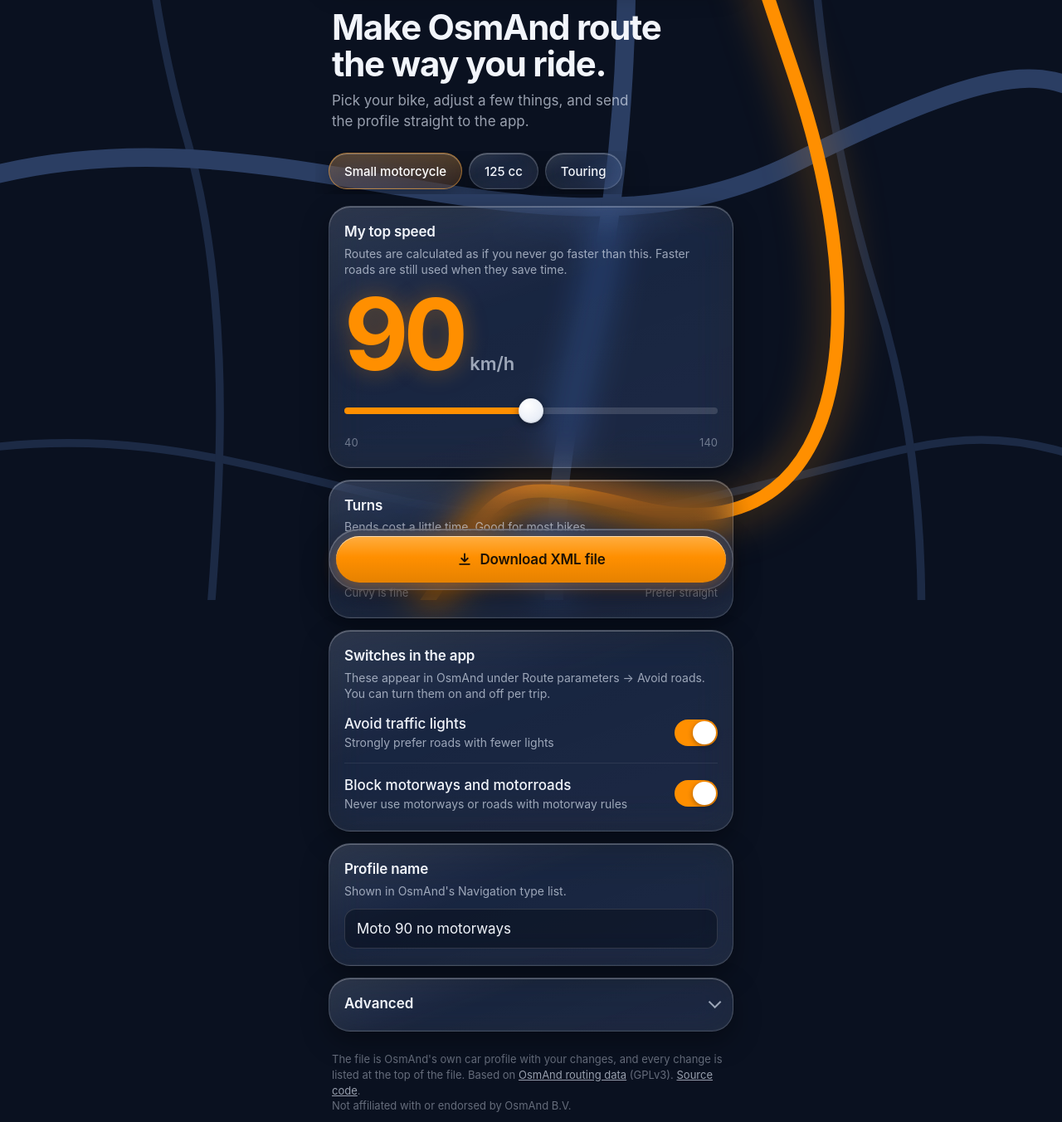
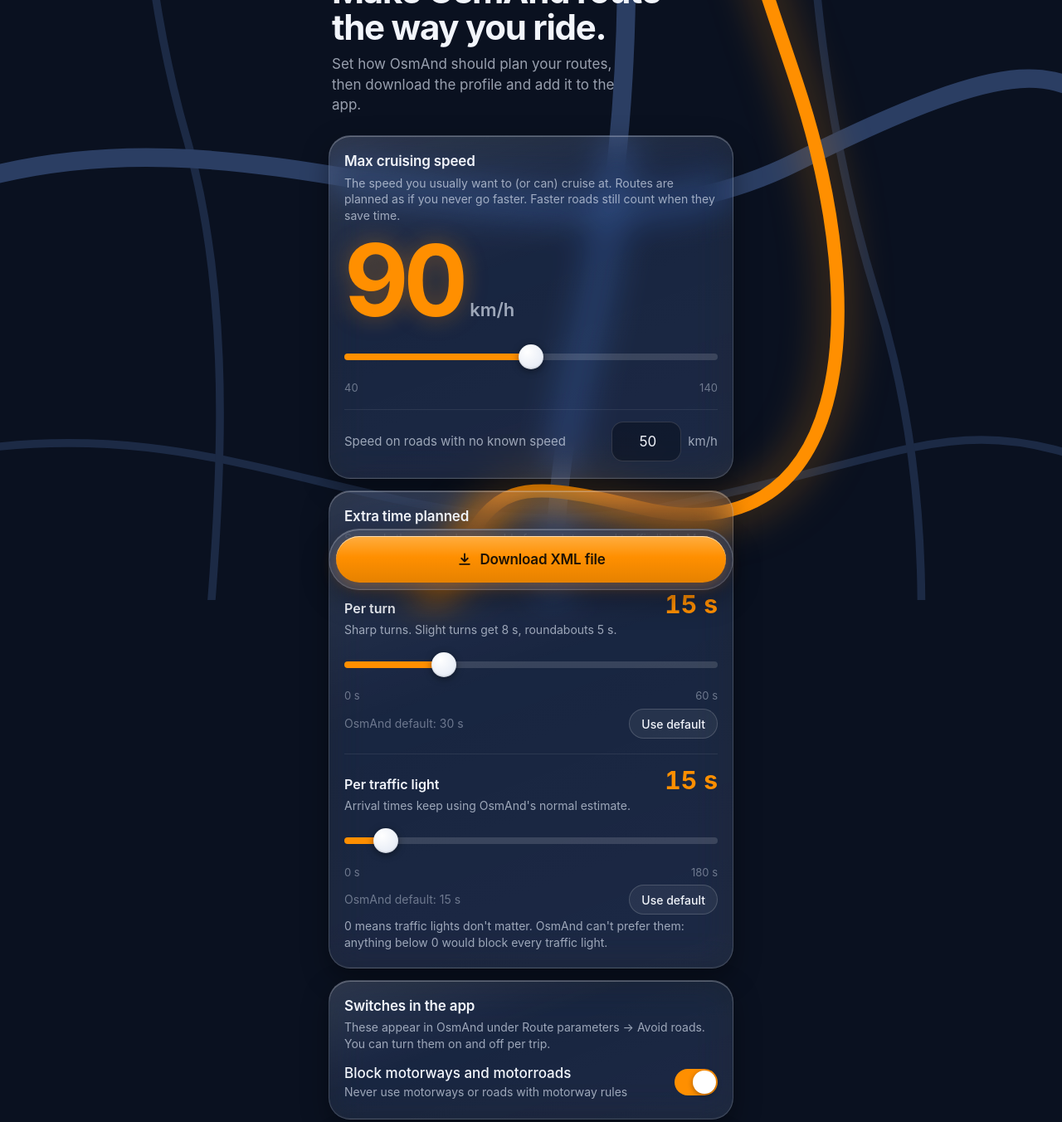
Before and after one commit to TheRealNepomuk/routing-profile-creator, a plain HTML site: page index.html in a window 1280 px wide. Shown: the part 77-1429 px from the top of the page at 83% size. Drawn offline with Linux system fonts and the light colour scheme.

Commit message:
Rework form: cruising speed, extra-time sliders, no presets
- Remove top bar and preset chips
- "Max cruising speed" panel incl. speed on roads with no known speed
- New "Extra time planned" panel: per-turn and per-traffic-light sliders
  with OsmAnd defaults and reset buttons; traffic light cost is applied
  directly (clamped at 0, negative would make lights impassable)
- Drop the "Avoid traffic lights" app switch in favour of the slider

Co-Authored-By: Claude Opus 5.5 <noreply@anthropic.com>

```diff
--- a/css/style.css
+++ b/css/style.css
@@ -78,30 +78,13 @@ body {
     0 12px 32px rgba(0, 0, 0, 0.35);
 }
 
-/* ---------- top bar ---------- */
-.top {
-  position: sticky;
-  top: max(8px, env(safe-area-inset-top));
-  z-index: 5;
-  max-width: calc(520px - 2 * var(--gutter));
-  margin: 8px auto 0;
-  padding: 10px 18px;
-  border-radius: 999px;
-  display: flex;
-  align-items: baseline;
-  justify-content: space-between;
-  gap: 12px;
-}
-.top-title { font-weight: 600; font-size: 15px; letter-spacing: -0.01em; }
-.top-sub { font-size: 13px; color: var(--ink-2); }
-
 /* ---------- page ---------- */
 .page {
   position: relative;
   z-index: 1;
   max-width: 520px;
   margin: 0 auto;
-  padding: 28px var(--gutter) calc(var(--dock-h) + 40px + env(safe-area-inset-bottom));
+  padding: max(36px, calc(env(safe-area-inset-top) + 20px)) var(--gutter) calc(var(--dock-h) + 40px + env(safe-area-inset-bottom));
   display: flex;
   flex-direction: column;
   gap: 14px;
@@ -117,32 +100,6 @@ body {
   text-wrap: balance;
 }
 .intro p { margin: 0; color: var(--ink-2); max-width: 34ch; }
-
-/* ---------- presets ---------- */
-.presets {
-  display: flex;
-  gap: 8px;
-  overflow-x: auto;
-  padding: 2px 2px 6px;
-  margin: 0 calc(var(--gutter) * -1);
-  padding-inline: var(--gutter);
-  scrollbar-width: none;
-}
-.presets::-webkit-scrollbar { display: none; }
-.chip {
-  flex: none;
-  min-height: 44px;
-  padding: 0 18px;
-  border-radius: 999px;
-  color: var(--ink);
-  font: 500 15px var(--font);
-  cursor: pointer;
-}
-.chip[aria-checked="true"] {
-  background: linear-gradient(180deg, rgba(255,170,60,0.30), rgba(255,130,0,0.16));
-  border-color: rgba(255, 170, 60, 0.55);
-  color: #fff;
-}
 
 /* ---------- panels ---------- */
 .panel {
@@ -181,6 +138,35 @@ body {
   text-shadow: 0 0 28px rgba(255, 143, 0, 0.35);
 }
 .unit { font-size: 22px; font-weight: 600; color: var(--ink-2); }
+
+/* ---------- sub-blocks inside a panel ---------- */
+.sub { margin-top: 18px; padding-top: 16px; border-top: 1px solid rgba(255,255,255,0.08); }
+.sub-head { display: flex; align-items: baseline; justify-content: space-between; gap: 12px; }
+.sub-head h3 { margin: 0; font-size: 16px; font-weight: 600; }
+.mini-readout {
+  font: 700 30px/1 var(--font-round);
+  font-variant-numeric: tabular-nums;
+  color: var(--amber);
+  white-space: nowrap;
+}
+.sub-detail { margin: 4px 0 0; font-size: 14px; line-height: 1.4; color: var(--ink-2); }
+.default-note {
+  display: flex; align-items: center; justify-content: space-between; gap: 12px;
+  margin: 6px 0 0; font-size: 14px; color: var(--ink-3);
+}
+.link-btn {
+  min-height: 36px; padding: 0 14px;
+  border-radius: 999px; border: 1px solid var(--glass-edge);
+  background: rgba(255,255,255,0.06); color: var(--ink);
+  font: 500 14px var(--font); cursor: pointer;
+}
+.inline-field {
+  display: flex; align-items: center; justify-content: space-between; gap: 12px;
+  margin-top: 16px; padding-top: 14px; border-top: 1px solid rgba(255,255,255,0.08);
+  font-size: 15px; color: var(--ink-2);
+}
+.inline-input { display: flex; align-items: center; gap: 8px; flex: none; color: var(--ink-2); }
+.inline-input .text { width: 84px; margin: 0; text-align: right; }
 
 /* ---------- range slider ---------- */
 .range {
@@ -297,7 +283,6 @@ body {
   gap: 4px 12px;
   margin-top: 8px;
 }
-.adv-grid .field:nth-child(-n+2) { grid-column: 1 / -1; }
 .field { display: flex; flex-direction: column; font-size: 14px; color: var(--ink-2); margin-top: 8px; }
 .field .text { margin-top: 6px; }
 
--- a/index.html
+++ b/index.html
@@ -31,44 +31,56 @@
     <circle class="map-pin" cx="340" cy="20" r="5"/>
   </svg>
 
-  <header class="top glass">
-    <span class="top-title">Routing Profile Creator</span>
-    <span class="top-sub">for OsmAnd</span>
-  </header>
-
   <main class="page">
     <section class="intro">
       <h1>Make OsmAnd route the way you ride.</h1>
-      <p>Pick your bike, adjust a few things, and send the profile straight to the app.</p>
-    </section>
-
-    <section aria-label="Presets">
-      <div class="presets" role="radiogroup" aria-label="Start from">
-        <button class="chip glass" role="radio" aria-checked="true" data-preset="small">Small motorcycle</button>
-        <button class="chip glass" role="radio" aria-checked="false" data-preset="light">125 cc</button>
-        <button class="chip glass" role="radio" aria-checked="false" data-preset="touring">Touring</button>
-      </div>
+      <p>Set how OsmAnd should plan your routes, then download the profile and add it to the app.</p>
     </section>
 
     <section class="panel glass speed" aria-labelledby="speed-label">
       <div class="panel-head">
-        <h2 id="speed-label">My top speed</h2>
-        <p class="hint">Routes are calculated as if you never go faster than this. Faster roads are still used when they save time.</p>
+        <h2 id="speed-label">Max cruising speed</h2>
+        <p class="hint">The speed you usually want to (or can) cruise at. Routes are planned as if you never go faster. Faster roads still count when they save time.</p>
       </div>
       <output class="speed-readout" for="maxSpeed" aria-live="polite">
         <span id="speedValue">90</span><span class="unit">km/h</span>
       </output>
-      <input class="range" id="maxSpeed" type="range" min="40" max="140" step="5" value="90" aria-label="Top speed in km/h">
+      <input class="range" id="maxSpeed" type="range" min="40" max="140" step="5" value="90" aria-label="Max cruising speed in km/h">
       <div class="range-ends" aria-hidden="true"><span>40</span><span>140</span></div>
+      <label class="inline-field">
+        <span>Speed on roads with no known speed</span>
+        <span class="inline-input"><input class="text num" id="defaultSpeed" type="number" inputmode="numeric" min="5" max="140" value="50"> km/h</span>
+      </label>
     </section>
 
-    <section class="panel glass" aria-labelledby="turns-label">
+    <section class="panel glass" aria-labelledby="time-label">
       <div class="panel-head">
-        <h2 id="turns-label">Turns</h2>
-        <p class="hint" id="turnsHint">Bends cost a little time. Good for most bikes.</p>
+        <h2 id="time-label">Extra time planned</h2>
+        <p class="hint">Seconds the route planner adds for each turn and traffic light. More time means the planner avoids them more.</p>
       </div>
-      <input class="range" id="turns" type="range" min="0" max="100" step="5" value="50" aria-describedby="turnsHint" aria-label="Turn preference">
-      <div class="range-ends"><span>Curvy is fine</span><span>Prefer straight</span></div>
+
+      <div class="sub">
+        <div class="sub-head">
+          <h3 id="turn-label">Per turn</h3>
+          <output class="mini-readout" for="turns"><span id="turnValue">15</span> s</output>
+        </div>
+        <p class="sub-detail" id="turnDetail">sharp turns · slight turns 8 s · roundabouts 5 s</p>
+        <input class="range" id="turns" type="range" min="0" max="60" step="1" value="15" aria-labelledby="turn-label" aria-describedby="turnDetail">
+        <div class="range-ends"><span>0 s</span><span>60 s</span></div>
+        <p class="default-note">OsmAnd default: 30 s <button type="button" class="link-btn" data-reset="turns">Use default</button></p>
+      </div>
+
+      <div class="sub">
+        <div class="sub-head">
+          <h3 id="light-label">Per traffic light</h3>
+          <output class="mini-readout" for="lights"><span id="lightValue">15</span> s</output>
+        </div>
+        <p class="sub-detail" id="lightDetail">Arrival times keep using OsmAnd's normal estimate.</p>
+        <input class="range" id="lights" type="range" min="0" max="180" step="5" value="15" aria-labelledby="light-label" aria-describedby="lightDetail lightLimit">
+        <div class="range-ends"><span>0 s</span><span>180 s</span></div>
+        <p class="default-note">OsmAnd default: 15 s <button type="button" class="link-btn" data-reset="lights">Use default</button></p>
+        <p class="sub-detail" id="lightLimit">0 means traffic lights don't matter. OsmAnd can't prefer them: anything below 0 would block every traffic light.</p>
+      </div>
     </section>
 
     <section class="panel glass" aria-labelledby="avoid-label">
@@ -76,13 +88,6 @@
         <h2 id="avoid-label">Switches in the app</h2>
         <p class="hint">These appear in OsmAnd under Route parameters → Avoid roads. You can turn them on and off per trip.</p>
       </div>
-      <label class="row">
-        <span class="row-text">
-          <span class="row-title">Avoid traffic lights</span>
-          <span class="row-sub">Strongly prefer roads with fewer lights</span>
-        </span>
-        <input class="switch" type="checkbox" id="optLights" checked>
-      </label>
       <label class="row">
         <span class="row-text">
           <span class="row-title">Block motorways and motorroads</span>
@@ -101,14 +106,9 @@
     </section>
 
     <details class="panel glass advanced">
-      <summary>Advanced</summary>
+      <summary>Fine-tune turns</summary>
+      <p class="hint">The turn slider sets sharp turns and scales the others. Override them here.</p>
       <div class="adv-grid">
-        <label class="field"><span>Speed on unknown roads (km/h)</span>
-          <input class="text num" id="defaultSpeed" type="number" inputmode="numeric" min="10" max="140" value="50"></label>
-        <label class="field"><span>Traffic light penalty (seconds)</span>
-          <input class="text num" id="lightPenalty" type="number" inputmode="numeric" min="0" max="600" value="60"></label>
-        <label class="field"><span>Sharp turn (s)</span>
-          <input class="text num" id="sharpTurn" type="number" inputmode="numeric" min="0" max="120" value="15"></label>
         <label class="field"><span>Slight turn (s)</span>
           <input class="text num" id="slightTurn" type="number" inputmode="numeric" min="0" max="120" value="8"></label>
         <label class="field"><span>Roundabout (s)</span>
--- a/js/app.js
+++ b/js/app.js
@@ -1,21 +1,22 @@
 // Routing Profile Creator — page logic
-import { PRESETS, turnsFromSlider, turnHint, autoName, fileNameFor } from "./settings.js";
+import { START, OSMAND_DEFAULTS, turnsFromSharp, autoName, fileNameFor } from "./settings.js";
 import { buildOsmandXml, TEMPLATE_URL } from "./exporters/osmand.js";
 
 const $ = (id) => document.getElementById(id);
 
 const el = {
-  maxSpeed: $("maxSpeed"), speedValue: $("speedValue"), turns: $("turns"), turnsHint: $("turnsHint"),
-  lights: $("optLights"), motorroads: $("optMotorroads"), name: $("profileName"),
-  defaultSpeed: $("defaultSpeed"), lightPenalty: $("lightPenalty"),
-  sharp: $("sharpTurn"), slight: $("slightTurn"), round: $("roundaboutTurn"),
+  maxSpeed: $("maxSpeed"), speedValue: $("speedValue"), defaultSpeed: $("defaultSpeed"),
+  turns: $("turns"), turnValue: $("turnValue"), turnDetail: $("turnDetail"),
+  lights: $("lights"), lightValue: $("lightValue"),
+  slight: $("slightTurn"), round: $("roundaboutTurn"),
+  motorroads: $("optMotorroads"), name: $("profileName"),
   download: $("downloadBtn"), status: $("status"),
   sheet: $("sheet"), scrim: $("scrim"), sheetBody: $("sheetBody"), sheetClose: $("sheetClose"),
 };
 
 let template = null;
 let nameEdited = false;
-let vehicle = "motorcycle";
+const vehicle = START.vehicle;
 
 // ---------- settings from the form ----------
 const num = (input, fallback, min = 0, max = 1000) => {
@@ -27,9 +28,9 @@ function readSettings() {
   const s = {
     vehicle,
     maxSpeed: +el.maxSpeed.value,
-    defaultSpeed: num(el.defaultSpeed, 50, 5, 200),
-    turns: { sharp: num(el.sharp, 15, 0, 600), slight: num(el.slight, 8, 0, 600), roundabout: num(el.round, 5, 0, 600) },
-    avoidTrafficLights: { enabled: el.lights.checked, penalty: num(el.lightPenalty, 60, 0, 600) },
+    defaultSpeed: num(el.defaultSpeed, START.defaultSpeed, 5, 200),
+    turns: { sharp: +el.turns.value, slight: num(el.slight, 8, 0, 600), roundabout: num(el.round, 5, 0, 600) },
+    trafficLightCost: +el.lights.value,
     blockMotorroads: { enabled: el.motorroads.checked },
   };
   s.name = el.name.value.trim() || autoName(s);
@@ -42,48 +43,57 @@ function setFill(range) {
   range.style.setProperty("--fill", pct + "%");
 }
 
+function turnText() {
+  return `Sharp turns. Slight turns get ${num(el.slight, 0)} s, roundabouts ${num(el.round, 0)} s.`;
+}
+
 function sync() {
   el.speedValue.textContent = el.maxSpeed.value;
-  setFill(el.maxSpeed);
-  setFill(el.turns);
-  if (!nameEdited) el.name.value = autoName(readSettingsWithoutName());
+  el.turnValue.textContent = el.turns.value;
+  el.lightValue.textContent = el.lights.value;
+  el.turnDetail.textContent = turnText();
+  [el.maxSpeed, el.turns, el.lights].forEach(setFill);
+  if (!nameEdited) {
+    el.name.value = autoName({ vehicle, maxSpeed: +el.maxSpeed.value, blockMotorroads: { enabled: el.motorroads.checked } });
+  }
 }
 
-function readSettingsWithoutName() {
-  return { vehicle, maxSpeed: +el.maxSpeed.value, blockMotorroads: { enabled: el.motorroads.checked } };
-}
-
-function onTurns() {
-  const t = +el.turns.value;
-  const p = turnsFromSlider(t);
-  el.sharp.value = p.sharp; el.slight.value = p.slight; el.round.value = p.roundabout;
-  el.turnsHint.textContent = turnHint(t);
+function onTurnSlider() {
+  const t = turnsFromSharp(+el.turns.value);
+  el.slight.value = t.slight;
+  el.round.value = t.roundabout;
   sync();
 }
 
-function markCustom() {
-  document.querySelectorAll(".chip").forEach((c) => c.setAttribute("aria-checked", "false"));
+function applyStart() {
+  el.maxSpeed.value = START.maxSpeed;
+  el.defaultSpeed.value = START.defaultSpeed;
+  el.turns.value = START.turns.sharp;
+  el.slight.value = START.turns.slight;
+  el.round.value = START.turns.roundabout;
+  el.lights.value = START.trafficLightCost;
+  el.motorroads.checked = START.blockMotorroads.enabled;
+  sync();
 }
 
-function applyPreset(key) {
-  const p = PRESETS[key];
-  document.querySelectorAll(".chip").forEach((c) => c.setAttribute("aria-checked", String(c.dataset.preset === key)));
-  vehicle = p.vehicle;
-  el.maxSpeed.value = p.maxSpeed;
-  el.turns.value = p.turnSlider;
-  el.lights.checked = p.avoidTrafficLights.enabled;
-  el.lightPenalty.value = p.avoidTrafficLights.penalty;
-  el.motorroads.checked = p.blockMotorroads.enabled;
-  el.defaultSpeed.value = p.defaultSpeed;
-  onTurns();
-}
+el.maxSpeed.addEventListener("input", sync);
+el.turns.addEventListener("input", onTurnSlider);
+el.lights.addEventListener("input", sync);
+el.slight.addEventListener("input", sync);
+el.round.addEventListener("input", sync);
+el.motorroads.addEventListener("change", sync);
+el.name.addEventListener("input", () => { nameEdited = el.name.value.trim() !== ""; });
 
-document.querySelectorAll(".chip").forEach((c) => c.addEventListener("click", () => applyPreset(c.dataset.preset)));
-el.maxSpeed.addEventListener("input", () => { markCustom(); sync(); });
-el.turns.addEventListener("input", () => { markCustom(); onTurns(); });
-for (const input of [el.lights, el.motorroads]) input.addEventListener("change", () => { markCustom(); sync(); });
-for (const input of [el.defaultSpeed, el.lightPenalty, el.sharp, el.slight, el.round]) input.addEventListener("input", markCustom);
-el.name.addEventListener("input", () => { nameEdited = el.name.value.trim() !== ""; });
+document.querySelectorAll("[data-reset]").forEach((b) => b.addEventListener("click", () => {
+  if (b.dataset.reset === "turns") {
+    el.turns.value = OSMAND_DEFAULTS.turns.sharp;
+    el.slight.value = OSMAND_DEFAULTS.turns.slight;
+    el.round.value = OSMAND_DEFAULTS.turns.roundabout;
+  } else if (b.dataset.reset === "lights") {
+    el.lights.value = OSMAND_DEFAULTS.trafficLightCost;
+  }
+  sync();
+}));
 
 // ---------- platform & instructions ----------
 function platform() {
@@ -176,4 +186,4 @@ fetch(TEMPLATE_URL)
   .then((t) => { template = t; el.download.disabled = false; el.status.textContent = ""; })
   .catch(() => { el.status.textContent = "Couldn't load the base profile. Check your connection and reload the page."; });
 
-applyPreset("small");
+applyStart();
--- a/js/settings.js
+++ b/js/settings.js
@@ -1,53 +1,38 @@
-// Settings model and presets — vehicle-neutral description of what the user wants.
+// Settings model — vehicle-neutral description of what the user wants.
 // Exporters (js/exporters/*) turn this into a file for a specific app.
 
 /**
  * @typedef {Object} Settings
  * @property {string}  name              Profile name shown in the app
  * @property {"motorcycle"|"car"} vehicle Which vehicle-specific rules to apply
- * @property {number}  maxSpeed          km/h, routes assume you never go faster
+ * @property {number}  maxSpeed          km/h, max cruising speed: routes assume you never go faster
  * @property {number}  defaultSpeed      km/h, used on roads without a known speed
- * @property {{sharp:number, slight:number, roundabout:number}} turns  seconds per turn type
- * @property {{enabled:boolean, penalty:number}} avoidTrafficLights   adds an in-app switch; penalty in seconds
- * @property {{enabled:boolean}} blockMotorroads                      adds an in-app switch
+ * @property {{sharp:number, slight:number, roundabout:number}} turns  extra seconds planned per turn
+ * @property {number}  trafficLightCost  extra seconds planned per traffic light (routing only, not ETA)
+ * @property {{enabled:boolean}} blockMotorroads  adds an in-app switch
  */
 
-// Turn slider 0..100 → seconds. 0 = curvy is fine, 50 = motorcycle, 100 = car default.
-export const TURN_STOPS = [
-  { at: 0,   sharp: 8,  slight: 4,  roundabout: 3,  hint: "Bends barely matter. Twisty roads are welcome." },
-  { at: 50,  sharp: 15, slight: 8,  roundabout: 5,  hint: "Bends cost a little time. Good for most bikes." },
-  { at: 100, sharp: 30, slight: 15, roundabout: 15, hint: "Straighter roads win when times are close, like a car." },
-];
+// OsmAnd car profile values, shown as "OsmAnd default" in the UI.
+export const OSMAND_DEFAULTS = {
+  maxSpeed: 130, defaultSpeed: 45,
+  turns: { sharp: 30, slight: 15, roundabout: 15 },
+  trafficLightCost: 15,
+};
 
-export function turnsFromSlider(t) {
-  const [a, b] = t <= 50 ? [TURN_STOPS[0], TURN_STOPS[1]] : [TURN_STOPS[1], TURN_STOPS[2]];
-  const k = (t - a.at) / (b.at - a.at);
-  const lerp = (x, y) => Math.round(x + (y - x) * k);
-  return { sharp: lerp(a.sharp, b.sharp), slight: lerp(a.slight, b.slight), roundabout: lerp(a.roundabout, b.roundabout) };
+// Starting values of the page (small motorcycle, the author's tested profile).
+export const START = {
+  vehicle: "motorcycle",
+  maxSpeed: 90,
+  defaultSpeed: 50,
+  turns: { sharp: 15, slight: 8, roundabout: 5 },
+  trafficLightCost: 15,
+  blockMotorroads: { enabled: true },
+};
+
+// The turn slider sets the sharp-turn time; slight turns and roundabouts follow it.
+export function turnsFromSharp(sharp) {
+  return { sharp, slight: Math.round(sharp / 2), roundabout: Math.round(sharp / 3) };
 }
-
-export function turnHint(t) {
-  return TURN_STOPS.reduce((p, c) => (Math.abs(c.at - t) < Math.abs(p.at - t) ? c : p)).hint;
-}
-
-// A preset is just data. `turnSlider` drives the turn penalties.
-export const PRESETS = {
-  small: {
-    label: "Small motorcycle",
-    vehicle: "motorcycle", maxSpeed: 90, defaultSpeed: 50, turnSlider: 50,
-    avoidTrafficLights: { enabled: true, penalty: 60 }, blockMotorroads: { enabled: true },
-  },
-  light: {
-    label: "125 cc",
-    vehicle: "motorcycle", maxSpeed: 80, defaultSpeed: 45, turnSlider: 40,
-    avoidTrafficLights: { enabled: true, penalty: 60 }, blockMotorroads: { enabled: true },
-  },
-  touring: {
-    label: "Touring",
-    vehicle: "motorcycle", maxSpeed: 120, defaultSpeed: 55, turnSlider: 60,
-    avoidTrafficLights: { enabled: false, penalty: 30 }, blockMotorroads: { enabled: false },
-  },
-};
 
 export function autoName(s) {
   const prefix = s.vehicle === "motorcycle" ? "Moto" : "Car";
```
Also changed, not shown: js/exporters/osmand.js (+11 -12 lines).
